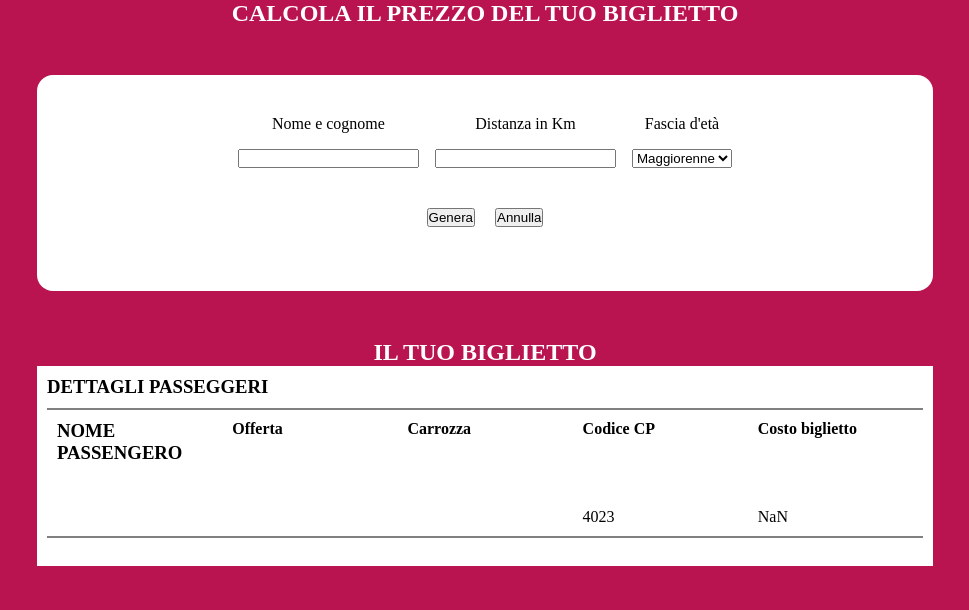
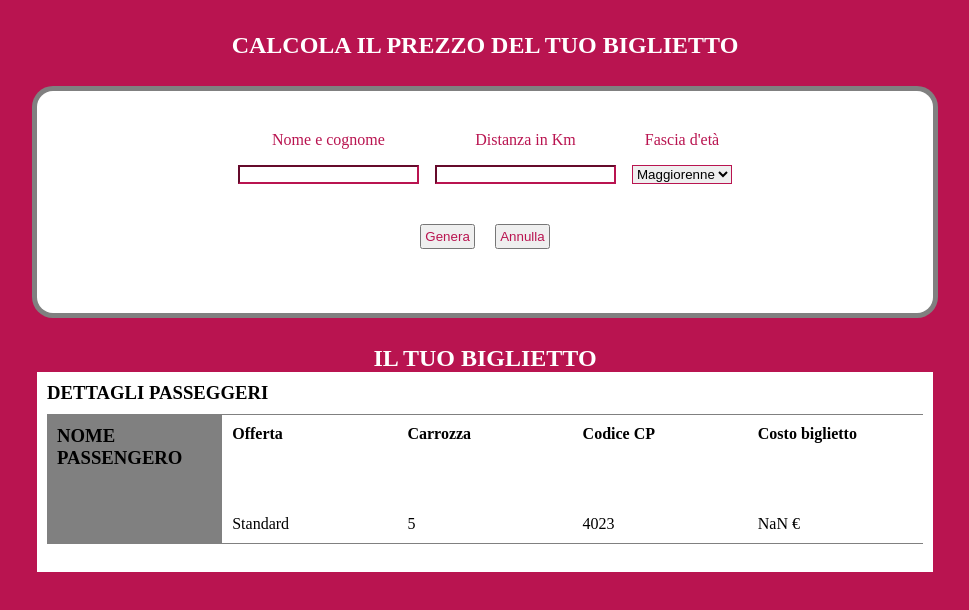
Before and after one commit to RavgaCode/js-biglietto-treno-form, a plain HTML site: page index.html in a window 1280 px wide. Both pictures are taken after a click on the button "Genera". Shown: the whole page, without its empty margins (155-1124 px from the left). Drawn offline with Linux system fonts and the light colour scheme.

Commit message:
Fix layout and wagon and offer js script

```diff
--- a/css/style.css
+++ b/css/style.css
@@ -9,9 +9,10 @@
 /* COMMON */
 body {
   background-color: var(--main-color);
+  padding-top: 2rem;
 }
 section {
-  margin: 3rem 0;
+  margin: 2rem 0;
 }
 .container {
   width: 70%;
@@ -29,10 +30,12 @@ h2 {
   display: flex;
   flex-direction: column;
   align-items: center;
+  box-shadow: 0px 0px 0px 5px grey;
 }
 .user-form {
   display: flex;
   justify-content: center;
+  color: var(--main-color);
 }
 .form-item {
   display: flex;
@@ -43,9 +46,20 @@ h2 {
 }
 button {
   margin: 0 0.5rem;
+  color: var(--main-color);
+  padding: 0.2rem;
+}
+button:hover {
+  border-color: orangered;
 }
 .button-row {
   margin: 2rem 0;
+}
+input {
+  border-color: var(--main-color);
+}
+select {
+  border-color: var(--main-color);
 }
 /* TICKET SECTION */
 #ticket-section {
@@ -67,11 +81,16 @@ button {
   padding: 10px 0;
 }
 .ticket-col {
-  border-top: 2px solid grey;
-  border-bottom: 2px solid grey;
+  border-top: 1px solid grey;
+  border-bottom: 1px solid grey;
   width: 100%;
   padding: 10px;
   display: flex;
   flex-direction: column;
   justify-content: space-between;
 }
+.name-col {
+  justify-content: flex-start;
+  background-color: grey;
+  font-weight: 800;
+}
--- a/index.html
+++ b/index.html
@@ -48,17 +48,19 @@
           <h3>DETTAGLI PASSEGGERI</h3>
           <div class="ticket-columns">
             <!-- ticket col 1 -->
-            <div class="ticket-col">
+            <div class="ticket-col name-col">
               <h3>NOME PASSENGERO</h3>
               <div id="ticket-name"></div>
             </div>
             <!-- ticket col 2 -->
             <div class="ticket-col">
               <h4>Offerta</h4>
+              <div id="ticket-offer"></div>
             </div>
             <!-- ticket col 3 -->
             <div class="ticket-col">
               <h4>Carrozza</h4>
+              <div id="ticket-wagon"></div>
             </div>
             <!-- ticket col 4 -->
             <div class="ticket-col">
--- a/js/script.js
+++ b/js/script.js
@@ -15,17 +15,23 @@ function ticketGenerate() {
   let discount = 0;
   if (userAge === "young") {
     discount = price * discountYoung;
+    document.getElementById("ticket-offer").innerText = "Young";
   } else if (userAge === "senior") {
     discount = price * discountSenior;
+    document.getElementById("ticket-offer").innerText = "Senior";
+  } else {
+    document.getElementById("ticket-offer").innerText = "Standard";
   }
   const finalPrice = price - discount;
-  console.log(finalPrice);
-  console.log(userName);
 
   const ticketNumber = Math.floor(Math.random() * 99999);
+  const ticketWagon = Math.floor(Math.random() * 11 + 1);
 
   document.getElementById("ticket-name").innerText = userName;
-  document.getElementById("ticket-price").innerText = finalPrice.toFixed(2);
+  document.getElementById("ticket-price").innerText = `${finalPrice.toFixed(
+    2
+  )} €`;
   document.getElementById("ticket-number").innerText = ticketNumber;
+  document.getElementById("ticket-wagon").innerText = ticketWagon;
   document.getElementById("ticket-section").classList.add("active");
 }
```
